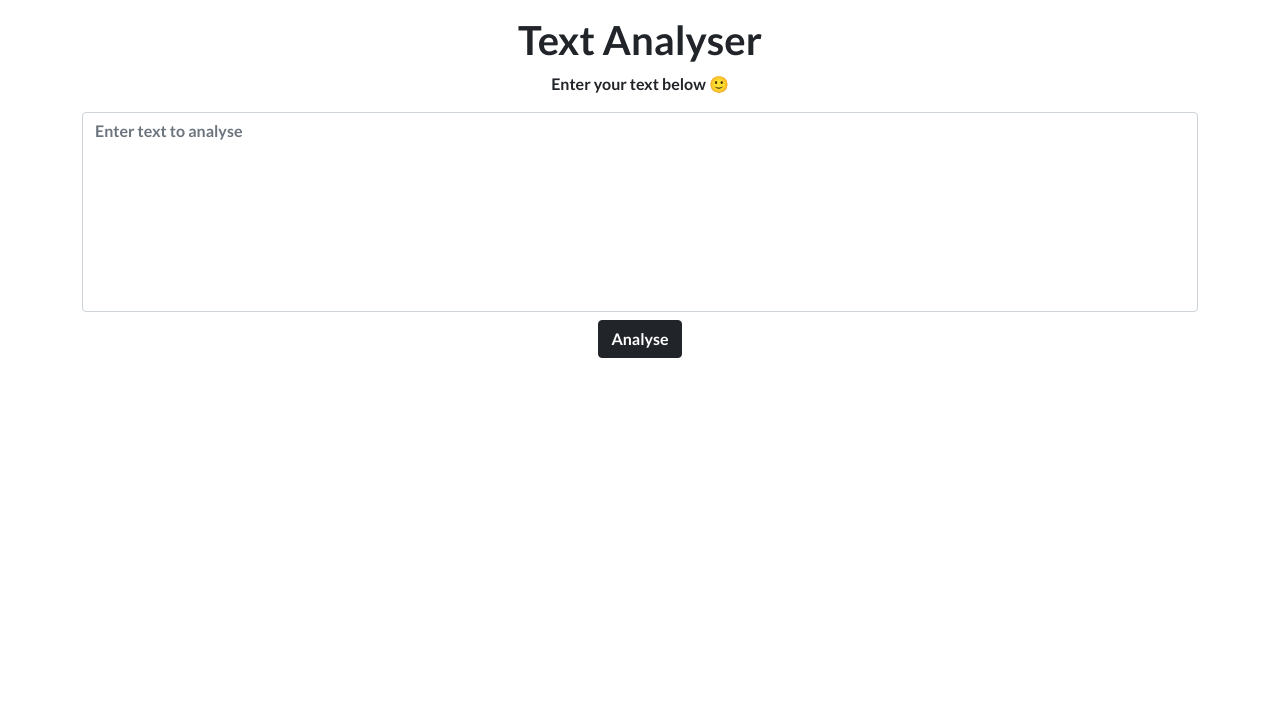
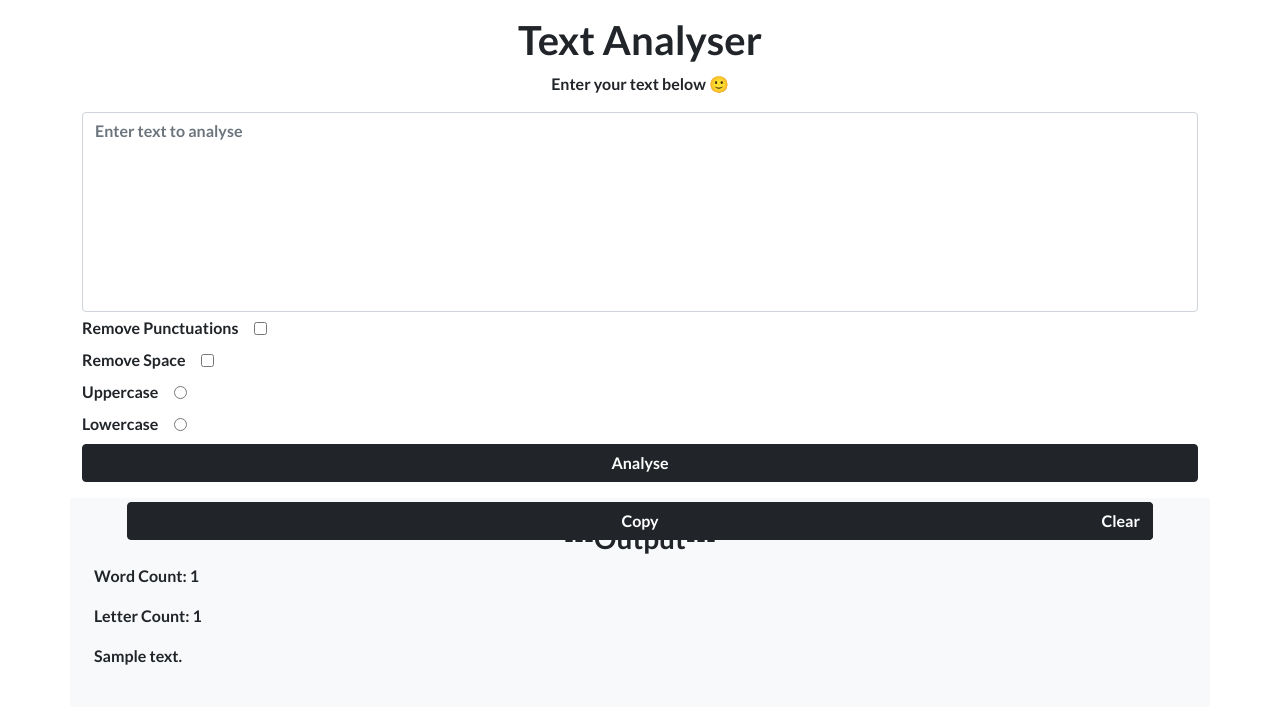
Before and after one commit to Muhammed-Rajab/Text-Utils, a Django app: template templates/index.html in a window 1280 px wide. Shown: the top 707 px of the page. Run offline with Django 3.2, Linux system fonts and the light colour scheme; the template is opened without the code that fills it: most values are stand-ins (such as "Sample title", 1, 10 or a date in 2020).

Commit message:
Added Form Implemented backend logic project completed!!!

```diff
--- a/templates/index.html
+++ b/templates/index.html
@@ -1,23 +1,92 @@
 {% extends "base.html" %} {% block head %} {% load static %}
 <title>Text Analyser | Corpusify</title>
 <link rel="stylesheet" href="{% static 'css/main.css' %}"> {% endblock %}
+
 <!--  -->
 {% block body %}
 <div class="container">
+
     <div class="row">
         <div class="col-md-12 d-flex  flex-column align-items-center">
             <h1 class="text-dark">Text Analyser</h1>
             <p>Enter your text below 🙂</p>
         </div>
-        <div class="col-md-12">
-            <textarea class="form-control" placeholder="Enter text to analyse" id="floatingTextarea2 input" style="height: 100px" required maxlength="5000"></textarea>
+        <form class="col-md-12 d-flex flex-column" method="POST" action="">
+            {% csrf_token %}
+            <textarea class="form-control" placeholder="Enter text to analyse" id="floatingTextarea2 input" style="height: 100px" required maxlength="5000" name="text"></textarea>
+            <div class="col-md-12 d-flex flex-column pt-1" style="row-gap: .5rem;">
+
+                <label for="removePunc" class="d-flex text-align-center align-items-center" style="column-gap: 1rem;">Remove Punctuations
+                    <input type="checkbox" name="removePunc" id="removePunc">
+                </label>
+
+                <label for="removeSpace" class="d-flex text-align-center align-items-center" style="column-gap: 1rem;">Remove Space
+                    <input type="checkbox" name="removeSpace" id="removeSpace">
+                </label>
+
+                <label for="Uppercase" class="d-flex text-align-center align-items-center" style="column-gap: 1rem;">
+                    Uppercase
+                    <input type="radio" name="case" id="Uppercase" value="upper">
+                </label>
+
+                <label for="Lowercase" class="d-flex text-align-center align-items-center" style="column-gap: 1rem;">
+                    Lowercase
+                <input type="radio" name="case" id="Lowercase" value="lower">
+                </label>
+
+                <button type="submit" class="btn btn-dark">Analyse</button>
+            </div>
+        </form>
+        {% if text %}
+        <style>
+            .output-wrapper {
+                position: relative;
+            }
+
+            .clearBtn {
+                position: absolute;
+                top: 2%;
+                right: 5%;
+            }
+        </style>
+        <div class="col-md-12 output-wrapper bg-light p-4 mt-3 rounded-5 position-relative mb-3">
+            <!-- <button class="btn btn-dark clearBtn" style="left: 5%;" onclick="copy()">Copy</button> -->
+            <button class="btn btn-dark clearBtn" style="left: 5%;" onclick="copyText(document.querySelector('#output-text'))">Copy</button>
+            <button class="btn btn-dark clearBtn" onclick="clearOutput()">Clear</button>
+            <p class="h3 d-flex justify-content-center">---Output---</p>
+            <p>Word Count: {{word_count}}</p>
+            <p class="">Letter Count: {{letter_count}}</p>
+            <p id="output-text">{{text}}</p>
         </div>
-        <div class="col-md-12 d-flex justify-content-center pt-2 pb-2">
-            <button type="button" class="btn btn-dark">Analyse</button>
-        </div>
-        <div class="col-md-12 output-wrapper">
+        <script>
+            function clearOutput() {
+                window.location = "";
+            }
 
-        </div>
+            function copyText(element) {
+                var range, selection, worked;
+
+                if (document.body.createTextRange) {
+                    range = document.body.createTextRange();
+                    range.moveToElementText(element);
+                    range.select();
+                } else if (window.getSelection) {
+                    selection = window.getSelection();
+                    range = document.createRange();
+                    range.selectNodeContents(element);
+                    selection.removeAllRanges();
+                    selection.addRange(range);
+                }
+
+                try {
+                    document.execCommand('copy');
+                    alert('Text copied!!!');
+                } catch (err) {
+                    alert('unable to copy text');
+                }
+            }
+        </script>
+        {% endif %}
     </div>
 </div>
 <script src="{% static 'js/main.js' %}"></script>
```
Also changed, not shown: textUtils/views.py (+29 -0 lines).
